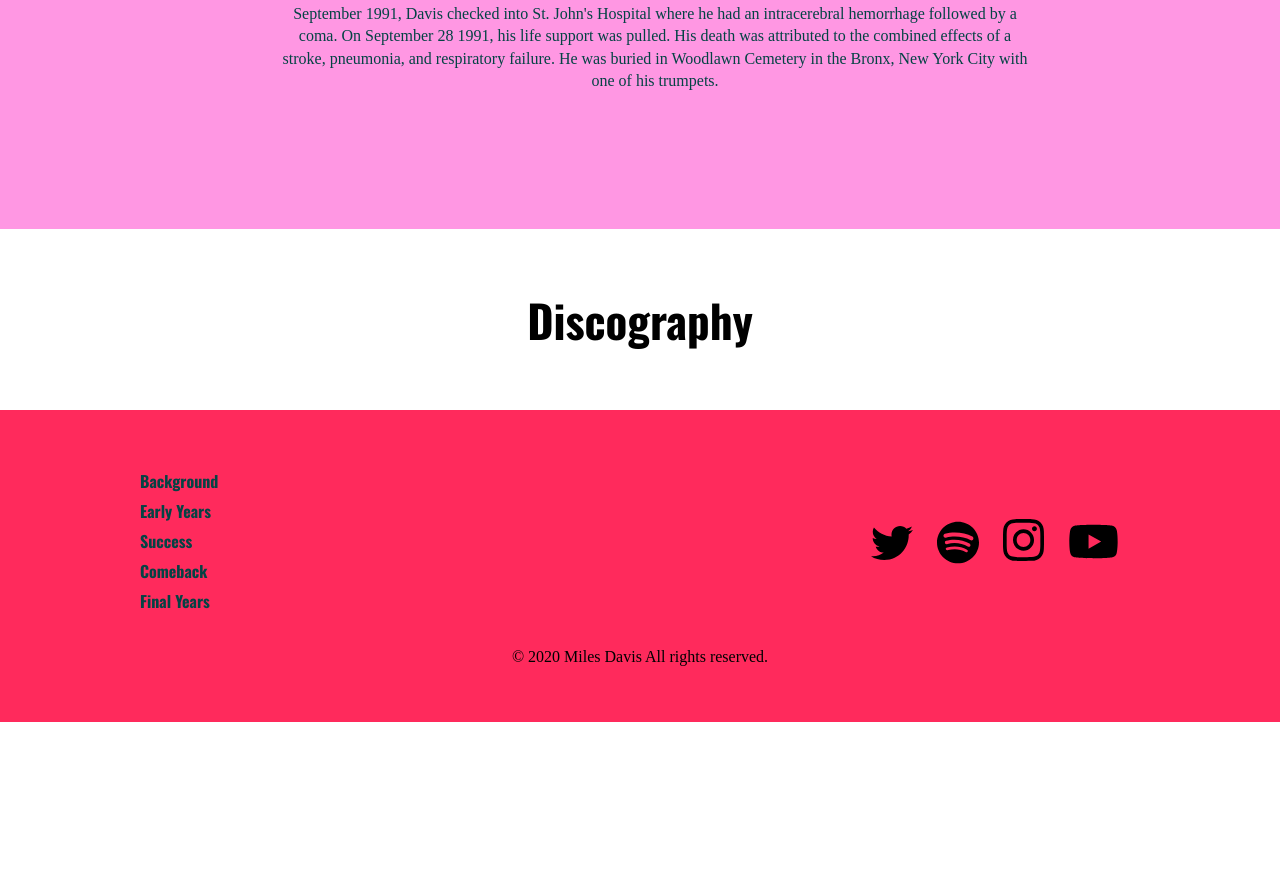
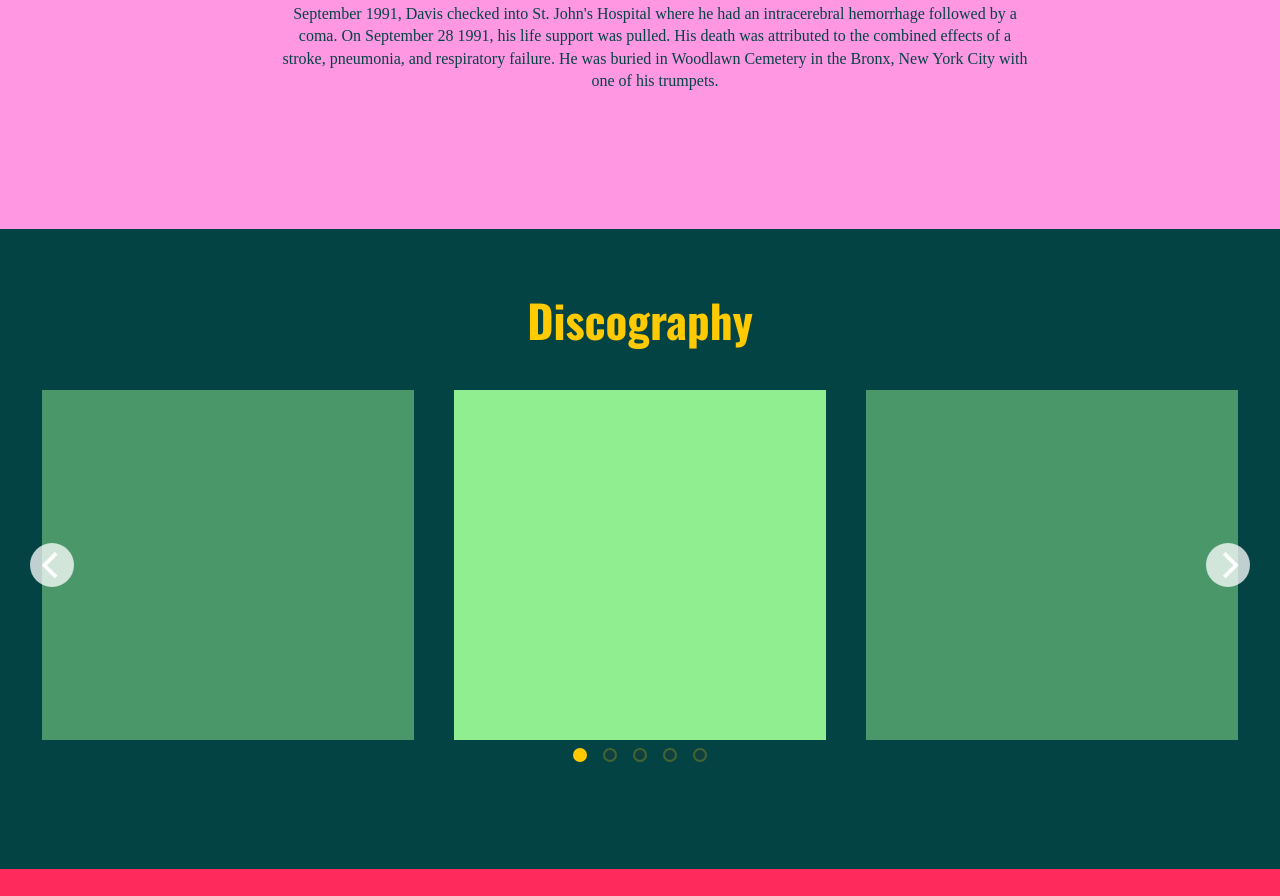
Before and after one commit to ja837/Miles-Davis-2, a plain HTML site: page index.html in a window 1280 px wide. Shown: the part 4484-5380 px from the top of the page. Before the commit the page ends 5206 px from the top, so only its background shows below. Drawn offline with nearby package versions, Linux system fonts and the light colour scheme; a web font is replaced by a local one.

Commit message:
Latest Changes

```diff
--- a/index.html
+++ b/index.html
@@ -6,7 +6,7 @@
     <meta name="viewport" content="width=device-width, initial-scale=1.0">
     <link rel="stylesheet" href="styles.css">
     <link rel="stylesheet" href="https://unpkg.com/flickity@2/dist/flickity.min.css">
-    <script src="https://unpkg.com/flickity@2/dist/flickity.pkgd.min.js"></script>
+
 
     <title>The Life of Miles Davis</title>
 </head>
@@ -188,11 +188,13 @@
 
 <div class="main-carousel">
     <div class="carousel-cell"></div>
-
+    <div class="carousel-cell"></div>
+    <div class="carousel-cell"></div>
+    <div class="carousel-cell"></div>
+    <div class="carousel-cell"></div>
 
 </div>
 </section>
-</body>
 
 <footer>
     <div class="row">
@@ -222,4 +224,8 @@
 
 
 </footer>
+<script src="https://unpkg.com/flickity@2/dist/flickity.pkgd.min.js"></script>
+<script src="javascript_flickity.js"></script>
+</body>
+
 </html>
--- a/styles.css
+++ b/styles.css
@@ -54,6 +54,10 @@ line-height: 30px;
 font-family: "Oswald";
 font-weight: 700;
 font-size: 16px;
+}
+
+nav li a:hover {
+color:#ffca00;
 }
 
 .hero-image{
@@ -279,7 +283,7 @@ text-align: left;
   color:#044344;
   line-height: 1.4;
   }
-.collage{
+/*.collage{
   margin: 0 75px;
 }
 
@@ -293,15 +297,76 @@ width:75%;
   text-align: center;
  background-color:#ffca00;
 
-  }
+  }*/
 
   .discography{
-    padding: 20px 0;
+    padding: 20px;
+    background-color:#044344;
+    height: 600px;
   }
 
   .discography h1 {
 text-align: center;
+color:#ffca00
   }
+
+  .main-carousel {
+    background: #044344;;
+  }
+  .carousel-cell {
+    width: 30%; /* full width */
+    height: 350px; /* height of carousel */
+    margin-right: 40px;
+    background: lightgreen;
+    opacity: .5;
+
+  }
+
+  .carousel-cell.is-selected {
+
+    opacity: 1;
+  }
+
+
+  .flickity-prev-next-button {
+    width: 100px;
+    height: 100px;
+    background: transparent;
+  }
+  /* arrow color */
+  .flickity-prev-next-button .arrow {
+    fill: white;
+  }
+  .flickity-prev-next-button.no-svg {
+    color: white;
+  }
+  .flickity-prev-next-button:hover {
+    background: transparent;
+  }
+  /* hide disabled button */
+  .flickity-prev-next-button:disabled {
+    display: none;
+  }
+
+
+  .flickity-page-dots {
+    bottom: 0px;
+  }
+  /* white circles */
+  .flickity-page-dots .dot {
+    width: 12px;
+    height: 12px;
+    opacity: 1;
+    background: transparent;
+    border: 2px solid #ffca00;
+  }
+  /* fill-in selected dot */
+  .flickity-page-dots .dot.is-selected {
+    background:#ffca00;
+  }
+
+
+
 
 
   footer{
@@ -324,6 +389,10 @@ footer li{
 
  }
 
+ footer li a:hover{
+   color:#ffca00;
+  }
+
   footer .media li{
     list-style: none;
     display:inline;
@@ -337,21 +406,22 @@ footer li{
       .media{
         margin-left:600px;
         margin-top:50px;
+
       }
 
   .twitter{
-    width:10%;
+    width:8%;
   }
   .spotify{
-    width:10%;
+    width:8%;
   }
 
   .instagram {
-    width:10%;
+    width:8%;
   }
 
   .youtube{
-    width:12%;
+    width:10%;
   }
 
   .copyright{
```
